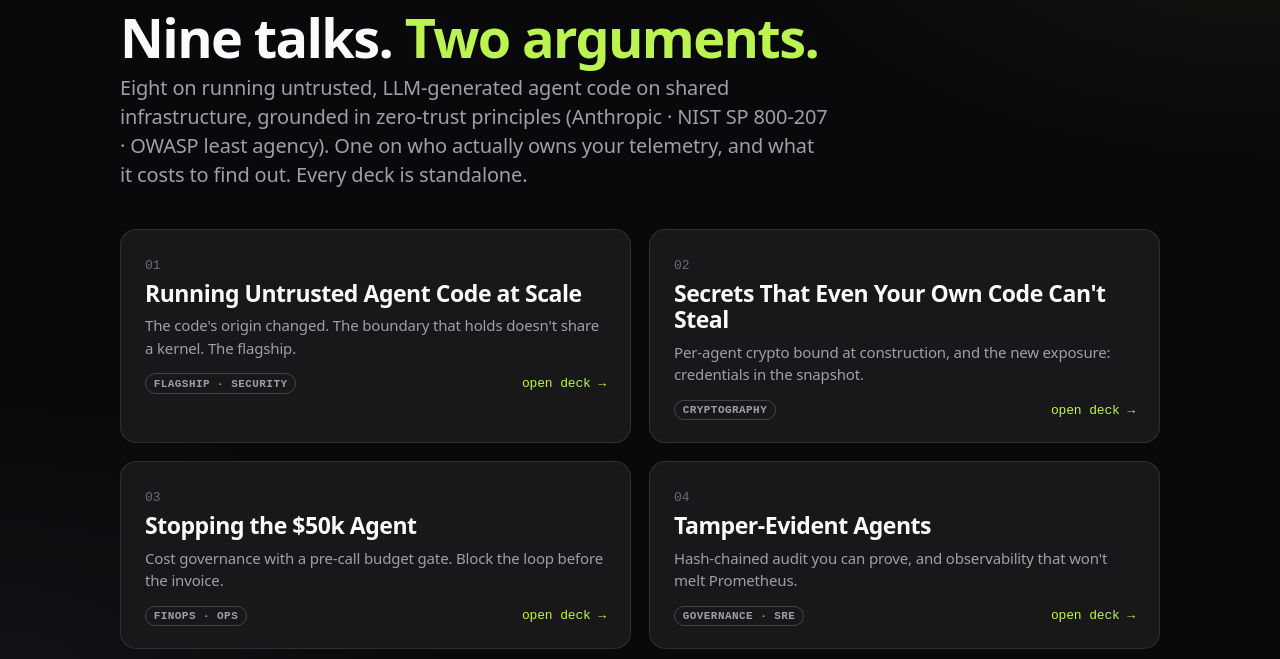
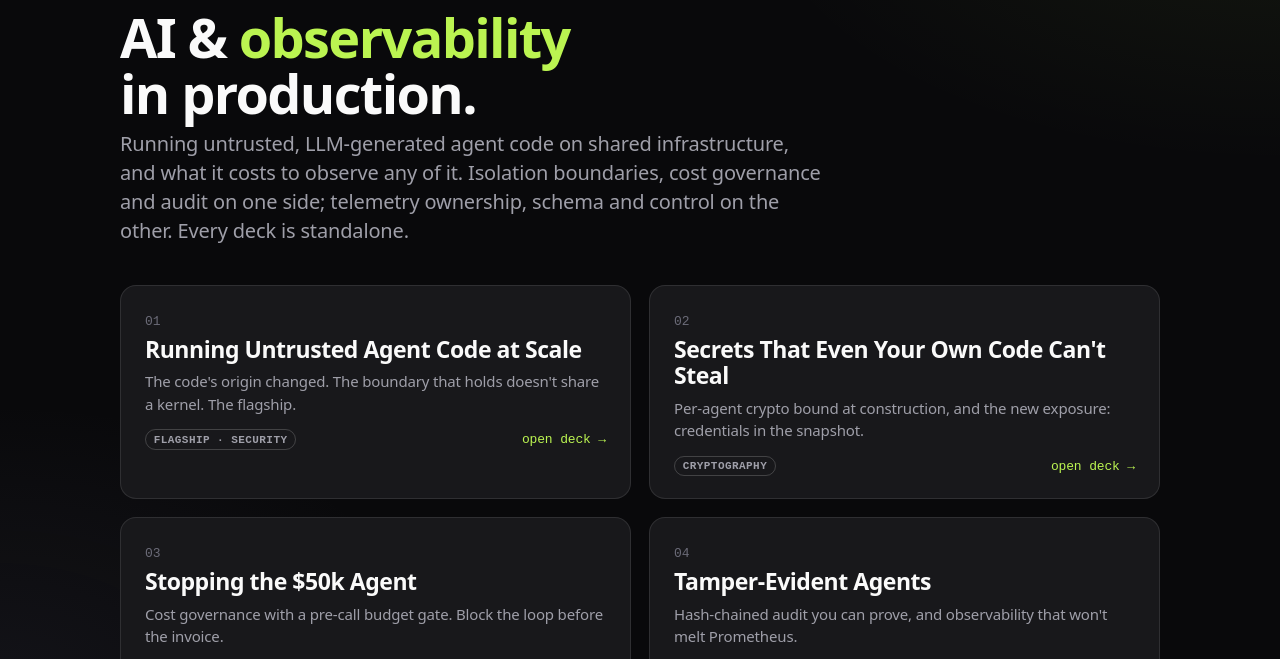
Before and after one commit to last9/presentations, a website: page index.html in a window 1280 px wide. Shown: the part 116-775 px from the top of the page. Drawn offline with Linux system fonts and the light colour scheme.

Commit message:
Reframe portfolio around AI and observability in production
"Nine talks. Two arguments." was a construction rather than a subject.
The nine decks share a real one: running LLM-generated agent code in
production and what it costs to observe it.

```diff
--- a/index.html
+++ b/index.html
@@ -3,7 +3,7 @@
 <head>
   <meta charset="utf-8">
   <meta name="viewport" content="width=device-width, initial-scale=1.0">
-  <title>Last9 Conference Talk Portfolio</title>
+  <title>AI &amp; Observability in Production, Talk Portfolio</title>
   <style>
     :root{
       --bg:#0d0d11; --bg: oklch(0.141 0.005 285.823);
@@ -57,10 +57,10 @@
       <img src="./assets/png/last9-icon-secondary.png" alt="Last9">
       <span class="kicker">Conference talk portfolio</span>
     </header>
-    <h1>Nine talks. <span class="g">Two arguments.</span></h1>
-    <p class="sub">Eight on running untrusted, LLM-generated agent code on shared infrastructure, grounded in
-      zero-trust principles (Anthropic · NIST SP 800-207 · OWASP least agency). One on who actually owns your
-      telemetry, and what it costs to find out. Every deck is standalone.</p>
+    <h1>AI &amp; <span class="g">observability</span><br>in production.</h1>
+    <p class="sub">Running untrusted, LLM-generated agent code on shared infrastructure, and what it costs to
+      observe any of it. Isolation boundaries, cost governance and audit on one side; telemetry ownership,
+      schema and control on the other. Every deck is standalone.</p>
 
     <div class="grid">
       <a class="card" href="./talk-1/">
```
